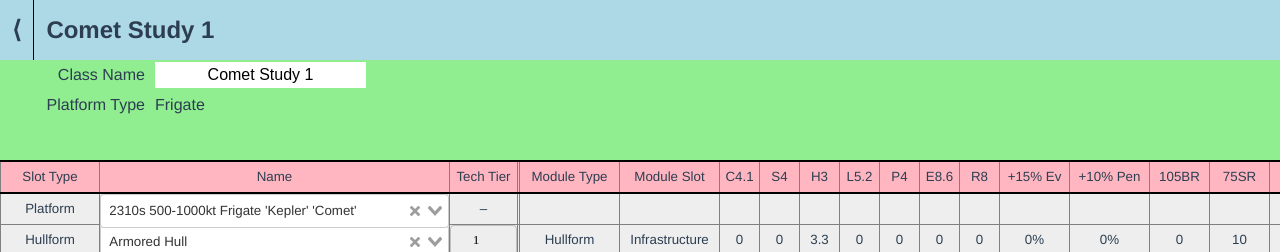
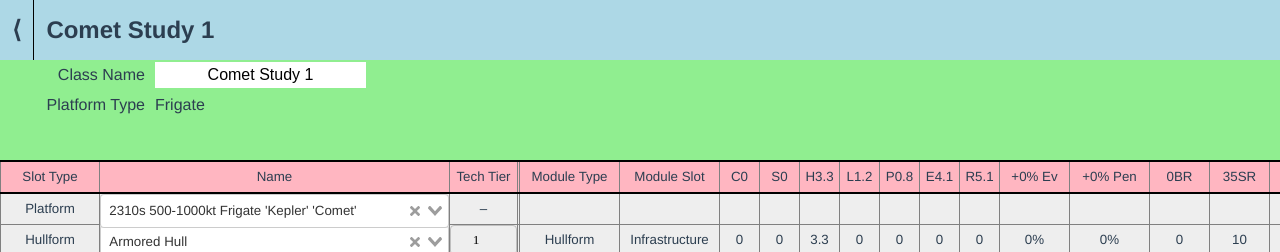
Before and after one commit to OnAGravitasHunt/ship-designer-new, a Vue app: page /create in a window 1280 px wide. Shown: the top 252 px of the page. Built offline with nearby package versions, Linux system fonts and the light colour scheme.

Commit message:
rounding to 1dp, displaying in header

```diff
--- a/src/components/design/DesignTableHeader.vue
+++ b/src/components/design/DesignTableHeader.vue
@@ -14,11 +14,11 @@
     <div class="design-header-cell">R{{stats.r}}</div>
     <div class="design-header-cell">+{{stats.ev}}% Ev</div>
     <div class="design-header-cell">+{{stats.pen}}% Pen</div>
-    <div class="design-header-cell">{{costs.br}}BR</div>
-    <div class="design-header-cell">{{costs.sr}}SR</div>
-    <div class="design-header-cell">{{costs.o}}O</div>
-    <div class="design-header-cell">{{costs.en}}EN</div>
-    <div class="design-header-cell">{{costs.t}}T</div>
+    <div class="design-header-cell">{{stats.br}}BR</div>
+    <div class="design-header-cell">{{stats.sr}}SR</div>
+    <div class="design-header-cell">{{stats.o}}O</div>
+    <div class="design-header-cell">{{stats.en}}EN</div>
+    <div class="design-header-cell">{{stats.t}}T</div>
   </div>
 </template>
 
@@ -28,17 +28,7 @@ export default {
   computed: {
     // hardcoded stats for now
     stats () {
-      return {
-        c: 4.1,
-        s: 4,
-        h: 3,
-        l: 5.2,
-        p: 4.0,
-        e: 8.6,
-        r: 8,
-        ev: 15,
-        pen: 10
-      }
+      return this.$store.getters.totalStats
     },
     costs () {
       return {
--- a/src/lib/statblock.js
+++ b/src/lib/statblock.js
@@ -53,7 +53,7 @@ export default class Statblock {
   static add (...blocks) {
     let final = {}
     for (const stat of [...statType1, ...statType2, ...statType3, ...statType4]) {
-      final[stat] = blocks.map(b => b.processedStats[stat]).reduce((a, c) => a + c, 0)
+      final[stat] = Math.round(10 * blocks.map(b => b.processedStats[stat]).reduce((a, c) => a + c, 0)) / 10
     }
     return final
   }
--- a/src/store/design.js
+++ b/src/store/design.js
@@ -13,32 +13,27 @@ export default {
       {
         module: 'Armored Hull',
         techTier: 1,
-        required: true,
-        stats: {}
+        required: true
       },
       {
         module: 'Small Annihilation Core (FC)',
         techTier: 1,
-        required: true,
-        stats: {}
+        required: true
       },
       {
         module: 'Compact High Performance Pattern Nacelles',
         techTier: 1,
-        required: true,
-        stats: {}
+        required: true
       },
       {
         module: 'SMP Core',
         techTier: 1,
-        required: true,
-        stats: {}
+        required: true
       },
       {
         module: 'Response Pattern Deflector',
         techTier: 1,
-        required: true,
-        stats: {}
+        required: true
       }
     ]
   },
```
